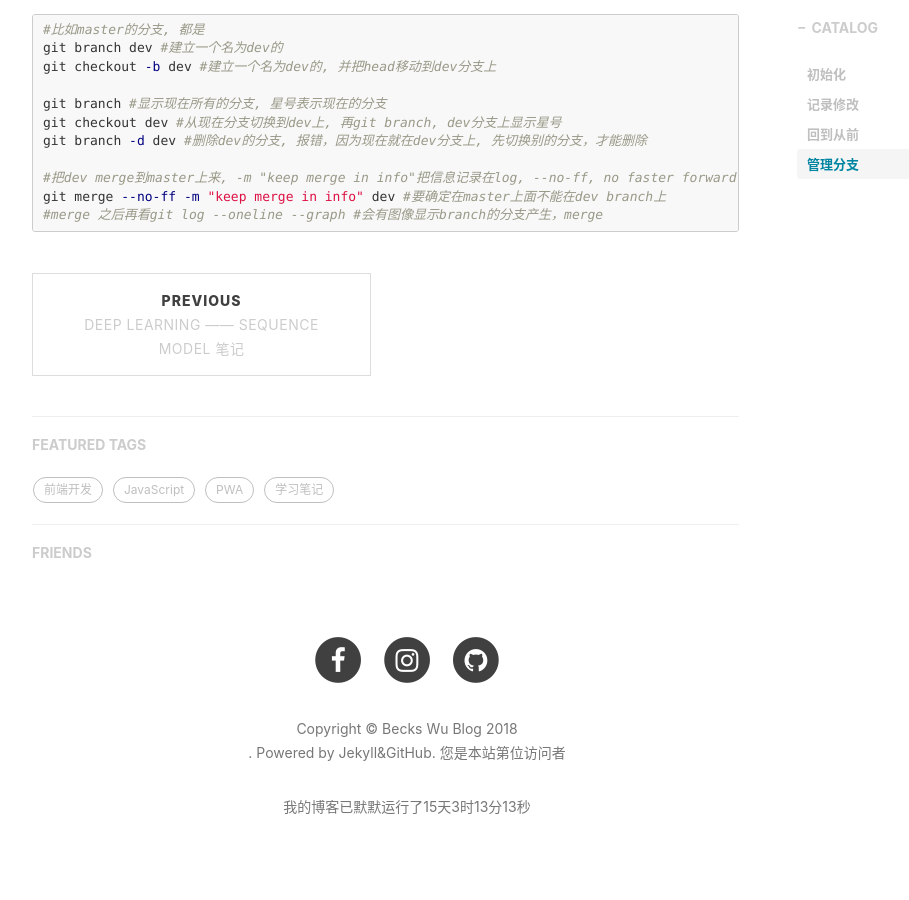
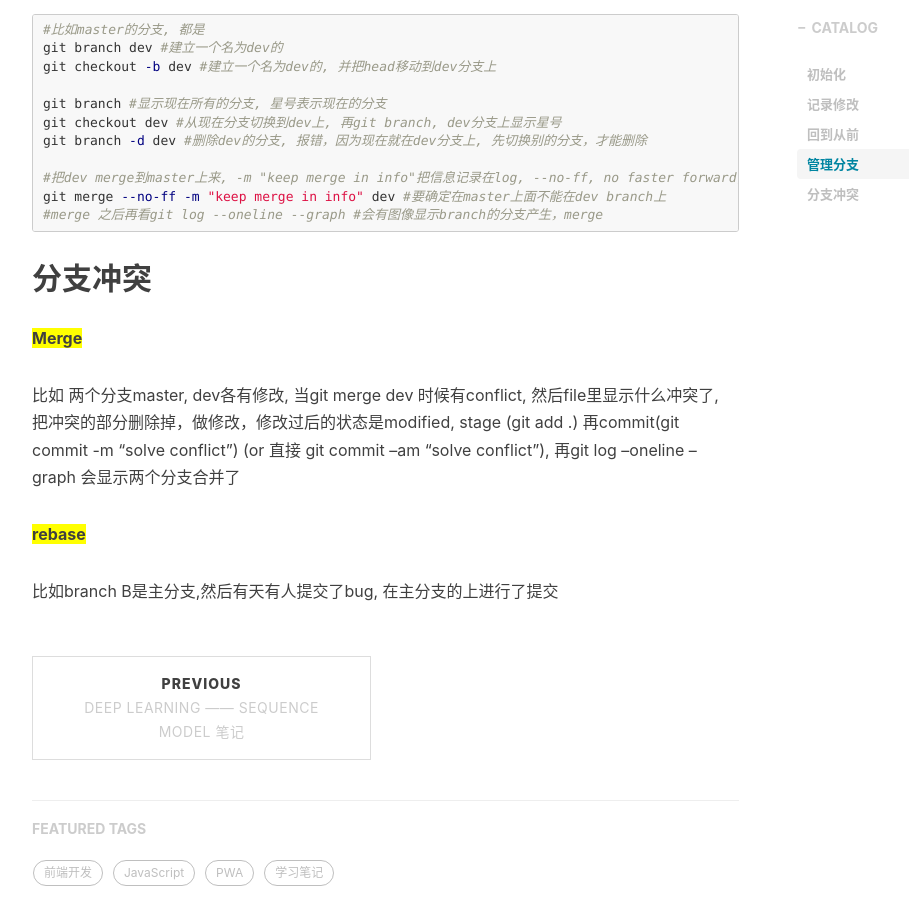
Before and after one commit to beckswu/beckswu.github.io, a Jekyll site: the page built from _posts/2018-09-18-git-note.markdown, in a window 1280 px wide and 900 px high, scrolled down 3410 px. Shown: the whole window, without its empty margins (233-1142 px from the left). Built offline with Jekyll 4.4.1, drawn with Linux system fonts in a browser that asks for light colours; nearby versions of some CDN libraries; comment, search, counter and statistics services are not loaded.

Commit message:
Update 2018-09-18-git-note.markdown

````diff
--- a/_posts/2018-09-18-git-note.markdown
+++ b/_posts/2018-09-18-git-note.markdown
@@ -116,3 +116,14 @@ git branch -d dev #删除dev的分支, 报错，因为现在就在dev分支上,
 git merge --no-ff -m "keep merge in info" dev #要确定在master上面不能在dev branch上
 #merge 之后再看git log --oneline --graph #会有图像显示branch的分支产生，merge
 ```
+
+
+## 分支冲突
+<span style="background-color: #FFFF00">**Merge** </span>
+
+比如 两个分支master, dev各有修改, 当git merge dev 时候有conflict, 然后file里显示什么冲突了, 把冲突的部分删除掉，做修改，修改过后的状态是modified, stage (git add .) 再commit(git commit -m "solve conflict") (or 直接 git commit --am "solve conflict"), 再git log --oneline --graph 会显示两个分支合并了
+
+
+<span style="background-color: #FFFF00">**rebase** </span>
+
+比如branch B是主分支,然后有天有人提交了bug, 在主分支的上进行了提交
````
